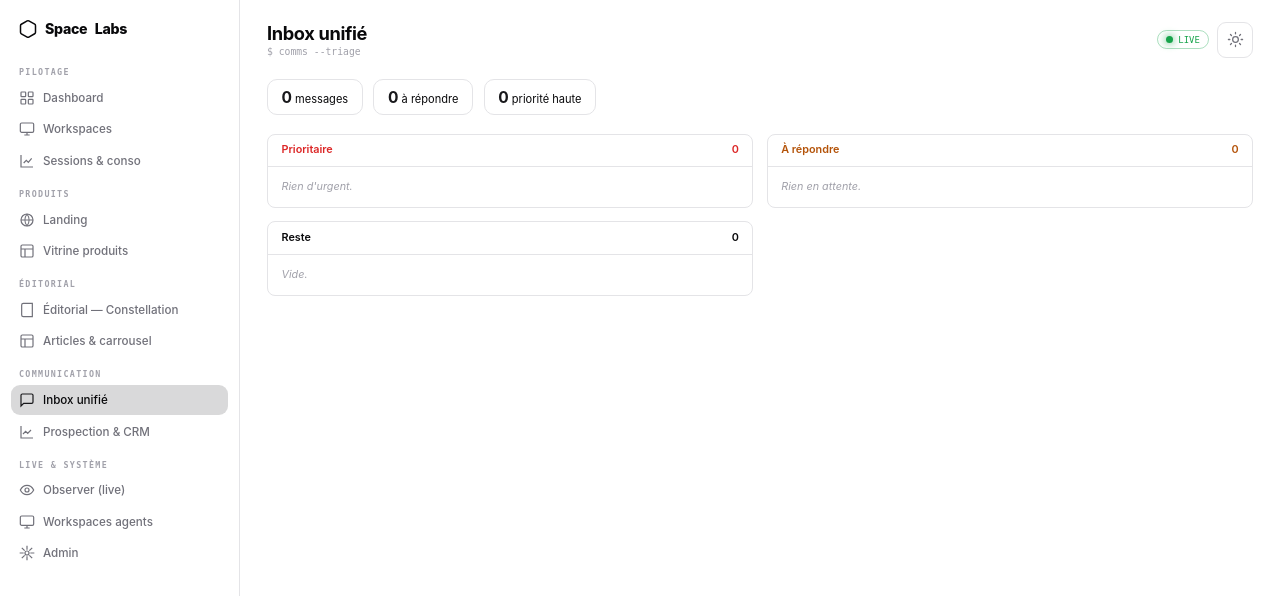
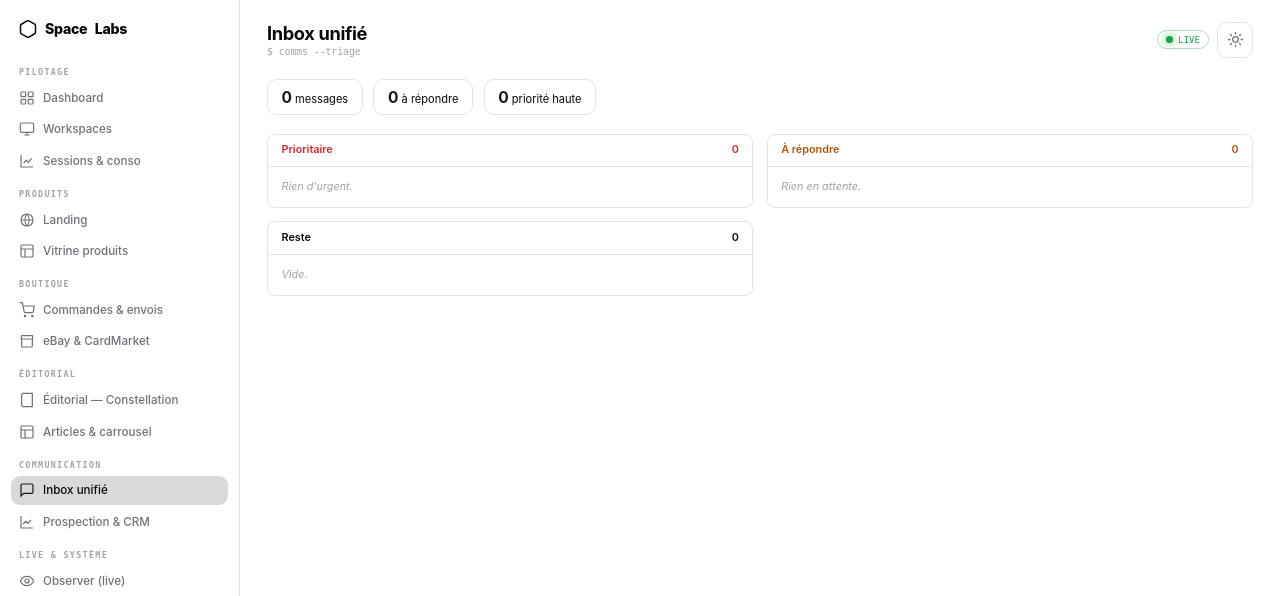
Before and after one commit to noesis-software-technologies/spacelabs, a Django app: page /comms/ in a window 1280 px wide. Shown: the top 596 px of the page. Run offline with Django 5.2, Linux system fonts and the light colour scheme; the visitor is signed in with stand-in values (Sample User, id 1); data that the repository does not hold is empty.

Commit message:
dashboard: section Boutique dans la nav (Commandes & envois + eBay/CardMarket)
Le shell dashboard n'exposait aucun accès boutique : ajout d'une section
« Boutique » → /vinted/ (commandes & envois) et l'admin MarketListing.

Co-Authored-By: Claude Opus 4.8 <noreply@anthropic.com>

```diff
--- a/templates/dashboard/shell.html
+++ b/templates/dashboard/shell.html
@@ -76,6 +76,9 @@
     <div class="sb-sec">Produits</div>
     <a class="nav" href="/"><svg viewBox="0 0 24 24" fill="none" stroke="currentColor" stroke-width="1.8"><circle cx="12" cy="12" r="9"/><path d="M3 12h18M12 3a15 15 0 0 1 0 18M12 3a15 15 0 0 0 0 18"/></svg>Landing</a>
     <a class="nav {% if active_nav == 'vitrine' %}active{% endif %}" href="/vitrine/"><svg viewBox="0 0 24 24" fill="none" stroke="currentColor" stroke-width="1.8"><rect x="3" y="3" width="18" height="18" rx="2"/><path d="M3 9h18M9 21V9"/></svg>Vitrine produits</a>
+    <div class="sb-sec">Boutique</div>
+    <a class="nav {% if active_nav == 'vinted' %}active{% endif %}" href="/vinted/"><svg viewBox="0 0 24 24" fill="none" stroke="currentColor" stroke-width="1.8"><circle cx="9" cy="21" r="1"/><circle cx="20" cy="21" r="1"/><path d="M1 1h4l2.7 13.4a2 2 0 0 0 2 1.6h9.7a2 2 0 0 0 2-1.6L23 6H6"/></svg>Commandes &amp; envois</a>
+    <a class="nav" href="/django-admin/marketplaces/marketlisting/"><svg viewBox="0 0 24 24" fill="none" stroke="currentColor" stroke-width="1.8"><path d="M3 9l1-5h16l1 5M4 9v11a1 1 0 0 0 1 1h14a1 1 0 0 0 1-1V9M3 9h18"/></svg>eBay &amp; CardMarket</a>
     <div class="sb-sec">Éditorial</div>
     <a class="nav {% if active_nav == 'veille' %}active{% endif %}" href="/veille/"><svg viewBox="0 0 24 24" fill="none" stroke="currentColor" stroke-width="1.8"><path d="M6.5 2H20v20H6.5A2.5 2.5 0 0 1 4 19.5v-15A2.5 2.5 0 0 1 6.5 2z"/></svg>Éditorial — Constellation</a>
     <a class="nav" href="/veille/articles/"><svg viewBox="0 0 24 24" fill="none" stroke="currentColor" stroke-width="1.8"><rect x="3" y="3" width="18" height="18" rx="2"/><path d="M3 9h18M9 21V9"/></svg>Articles &amp; carrousel</a>
```
